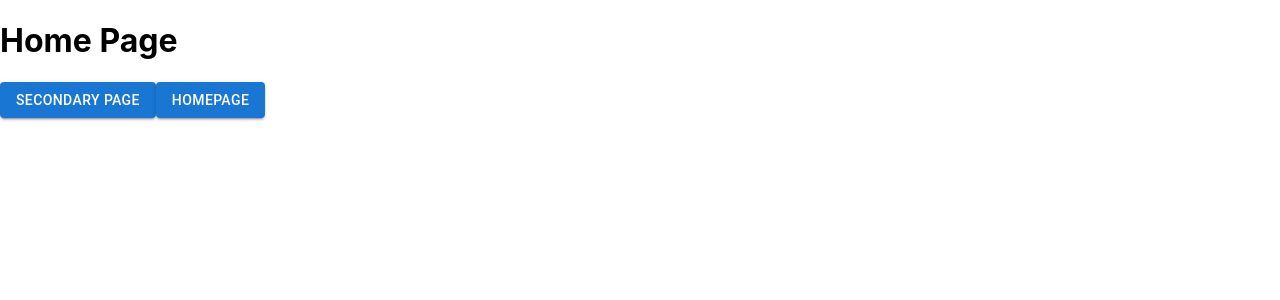
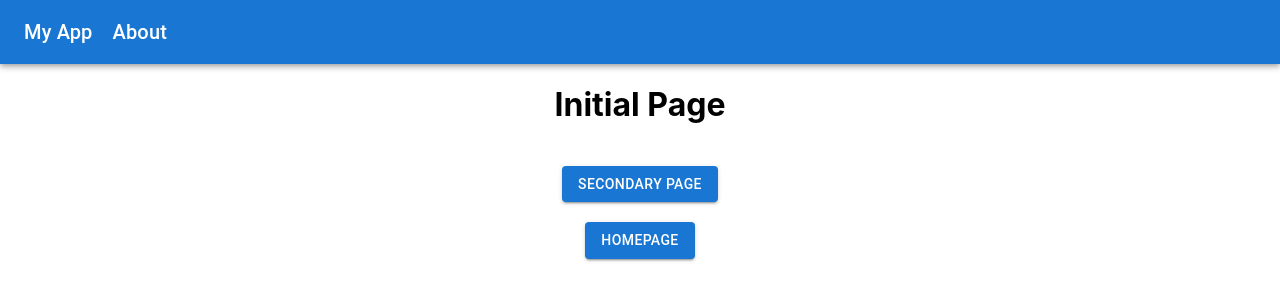
Before and after one commit to KhongKevin/sentiment-web-app, a React (Create React App) app: page / in a window 1280 px wide. Shown: the top 300 px of the page. Built offline with nearby package versions, Linux system fonts and the light colour scheme.

Commit message:
Completed Navigation

```diff
--- a/src/App.js
+++ b/src/App.js
@@ -3,13 +3,19 @@ import React from 'react';
 import { BrowserRouter as Router, Route, Routes } from 'react-router-dom';
 import HomePage from './pages/HomePage';
 import SecondaryPage from './pages/SecondaryPage';
-import InitialPage from './pages/InitialPage'
+import InitialPage from './pages/InitialPage';
+import Navbar from './components/NavBar';
+import AboutPage from './pages/AboutPage';
 
 function App() {
   return (
     <Router>
+      <Navbar />
+
       <Routes>
         <Route path="/" element={<InitialPage />} />
+        <Route path="/InitialPage" element={<InitialPage />} />
+        <Route path="/AboutPage" element={<AboutPage />} />
         <Route path="/HomePage" element={<HomePage />} />
         <Route path="/SecondaryPage" element={<SecondaryPage />} />
       </Routes>
--- /dev/null
+++ b/src/components/NavBar.js
@@ -0,0 +1,23 @@
+// Navbar.js
+import React from 'react';
+import { Link } from 'react-router-dom';
+import AppBar from '@mui/material/AppBar';
+import Toolbar from '@mui/material/Toolbar';
+import Typography from '@mui/material/Typography';
+
+const Navbar = () => {
+    return (
+        <AppBar position="static">
+            <Toolbar>
+                <Typography variant="h6" component={Link} to="/InitialPage" sx={{ textDecoration: 'none', color: 'inherit' }}>
+                    My App
+                </Typography>
+                <Typography variant="h6" component={Link} to="/AboutPage" sx={{ textDecoration: 'none', color: 'inherit', marginLeft: '20px' }}>
+                    About
+                </Typography>
+            </Toolbar>
+        </AppBar>
+    );
+};
+
+export default Navbar;
--- /dev/null
+++ b/src/pages/AboutPage.js
@@ -0,0 +1,11 @@
+import React from 'react';
+import { Link } from 'react-router-dom';
+import Button from '@mui/material/Button';
+const AboutPage = () => {
+    return (
+      <div style={{ display: 'flex', flexDirection: 'column', alignItems: 'center', gap: '20px' }}>
+        <h1>About Page</h1>
+      </div>
+    );
+  };
+export default AboutPage;
--- a/src/pages/HomePage.js
+++ b/src/pages/HomePage.js
@@ -5,7 +5,7 @@ import Button from '@mui/material/Button';
 import SecondaryPage from './SecondaryPage';
 const HomePage = () => {
     return (
-      <div>
+      <div style={{ display: 'flex', flexDirection: 'column', alignItems: 'center', gap: '20px' }}>
         <h1>Home Page</h1>
         <Link to="/SecondaryPage">
           <Button variant="contained" color="primary">Secondary Page</Button>
--- a/src/pages/InitialPage.js
+++ b/src/pages/InitialPage.js
@@ -5,8 +5,8 @@ import Button from '@mui/material/Button';
 
 const HomePage = () => {
     return (
-      <div>
-        <h1>Home Page</h1>
+        <div style={{ display: 'flex', flexDirection: 'column', alignItems: 'center', gap: '20px' }}>
+            <h1>Initial Page</h1>
             <Link to="/SecondaryPage">
                 <Button variant="contained" color="primary">Secondary Page</Button>
             </Link>
@@ -16,4 +16,5 @@ const HomePage = () => {
         </div>
     );
 };
+
 export default HomePage;
--- a/src/pages/SecondaryPage.js
+++ b/src/pages/SecondaryPage.js
@@ -4,7 +4,7 @@ import Button from '@mui/material/Button';
 import HomePage from './HomePage';
 const SecondaryPage= () => {
     return(
-        <div>
+        <div style={{ display: 'flex', flexDirection: 'column', alignItems: 'center', gap: '20px' }}>
             <h1>Secondary Page</h1>
             <Link to="/HomePage">
                 <Button variant="contained" color="primary">Home Page</Button>
```
Lines whose indentation alone changed are shown as unchanged.
